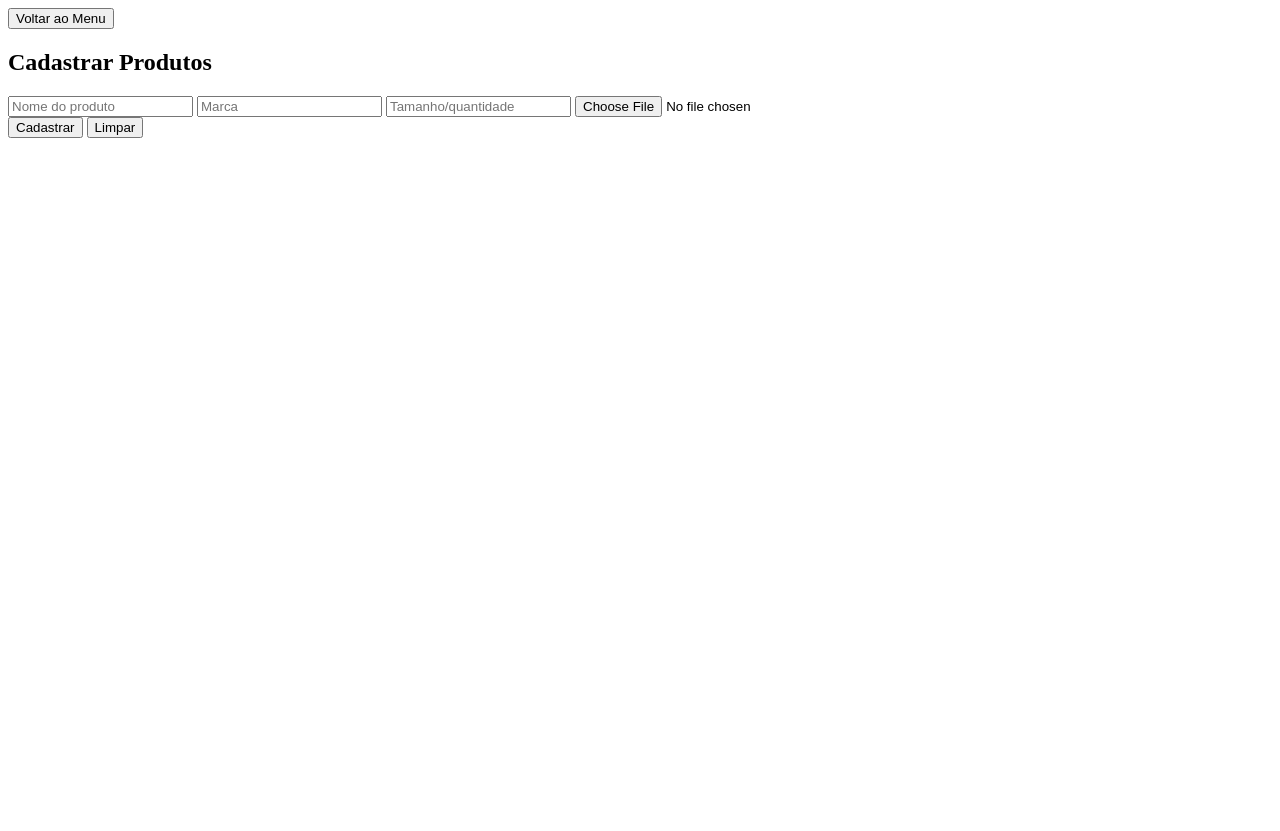
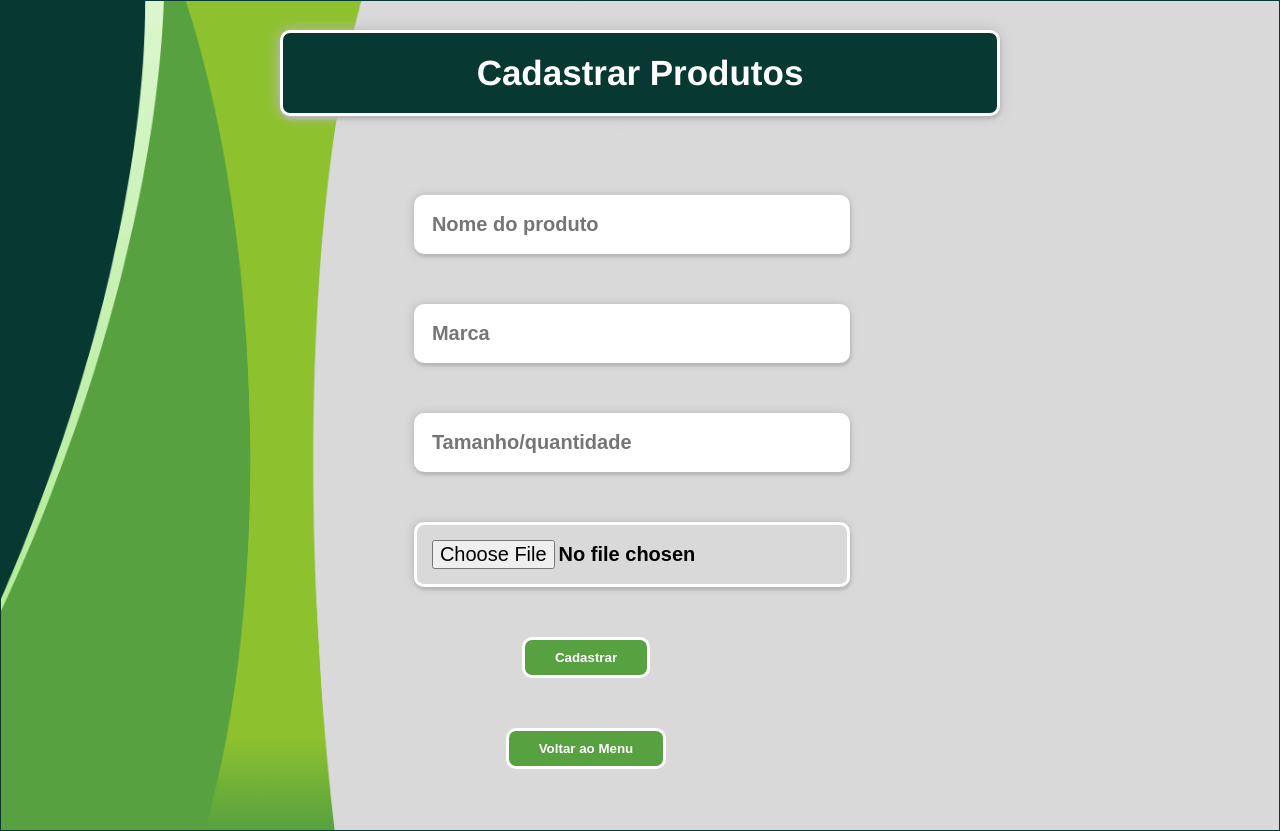
Before and after one commit to Prado94Rafael/Projeto-Promocao-Supermecado, a PHP site: page /menu/cadastrar_produto.php in a window 1280 px wide. Before the commit the page ends 138 px from the top, so only its background shows below. Run offline with PHP 8.4, Linux system fonts and the light colour scheme.

Commit message:
Implementando CSS
Criando o style do sistema

```diff
--- a/menu/cadastrar_produto.php
+++ b/menu/cadastrar_produto.php
@@ -39,26 +39,35 @@ if ($_SERVER["REQUEST_METHOD"] == "POST") {
 }
 ?>
 <!DOCTYPE html>
-<html lang="en">
+<html lang="pt-br">
 <head>
     <meta charset="UTF-8">
     <meta name="viewport" content="width=device-width, initial-scale=1.0">
+    <link rel="stylesheet" href="../style.css" alt="text-css">
+    <script src="./script.js"></script>
     <title>Cadastrar Produto</title>
 </head>
 <body>
-    <a href="../menu.php"><button>Voltar ao Menu</button></a>
-    <h2 class="TituloPage" id="secCadastProd">Cadastrar Produtos</h2>
 
-    <form action="<?php echo htmlspecialchars($_SERVER["PHP_SELF"]); ?>" method="post" enctype="multipart/form-data" id="formCadProd">
-        <input type="text" name="NomeProduto" id="NomeProduto" placeholder="Nome do produto" class="styleInputs">
-        <input type="text" name="Marca" id="Marca" placeholder="Marca" class="styleInputs">
-        <input type="text" name="TamQuant" id="TamQuant" placeholder="Tamanho/quantidade" class="styleInputs">
-        <input type="file" name="Imagem" id="Imagem" class="styleInputs">
+    <div class="backgroud-img">
+        <div class="conteudo">
 
-        <div class="botoesInput">
-            <input type="submit" name="Cadastrar" id="Cadastrar" value="Cadastrar" class="botoesMenu">
-            <input type="submit" name="Limpar" id="Limpar" value="Limpar" class="botoesMenu" onclick="limparFormProd()">
+            <h2 class="TituloPage" id="secCadastProd">Cadastrar Produtos</h2>
+            <div class="formulario-cadastro">
+                <form action="<?php echo htmlspecialchars($_SERVER["PHP_SELF"]); ?>" method="post" enctype="multipart/form-data" id="formCadProd">
+                    <input type="text" name="NomeProduto" id="NomeProduto" placeholder="Nome do produto" class="botoesMenu">
+                    <input type="text" name="Marca" id="Marca" placeholder="Marca" class="botoesMenu">
+                    <input type="text" name="TamQuant" id="TamQuant" placeholder="Tamanho/quantidade" class="botoesMenu">
+                    <input type="file" name="Imagem" id="Imagem" class="botoesMenu">
+
+                    <div class="botoesInput">
+                        <input type="submit" name="Cadastrar" id="Cadastrar" value="Cadastrar" class="botao-cadastro">
+                        <!-- <input type="submit" name="Limpar" id="Limpar" value="Limpar" class="botoesMenu" onclick="limparFormProd()"> -->
+                    </div>
+                </form>
+                <a href="../menu.php"><button class="botao-cadastro">Voltar ao Menu</button></a>
+            </div>
         </div>
-    </form>
+    </div>
 </body>
 </html>
--- /dev/null
+++ b/style.css
@@ -0,0 +1,170 @@
+:root{
+    --color-verde-limao: #40DE63;
+    --color-verde-folha: #57A140;
+    --color-verde-hover: #31a548;
+    --color-verde-forte: #073832;
+    --color-cinza-claro: #cccc;
+    --shadow-sombra: rgb(185, 185, 185);
+    --shadow-box: 1px 3px 3px rgb(185, 185, 185),
+    -1px 0 0.4em rgb(185, 185, 185);
+}
+body{
+    margin: 0;
+    padding: 0;
+    font-family: 'Franklin Gothic Medium';
+    text-align: center;
+}
+
+/* LOGIN */
+.teladelogin{
+    width: 95vh;
+    height: 60vh;
+    border-radius: 25px;
+    margin: auto;
+    margin-top: 20vh;
+    display: flex;
+    box-shadow: var(--shadow-box);
+}
+.titulo{
+    width: 400px;
+    height: 100%;
+    border-radius: 25px 0 0 25px;
+    background-color: var(--color-verde-limao);
+    color: white;
+}
+.titulo p{
+    text-transform: uppercase;
+    margin-left: 10px;
+    font-weight: bold;
+    text-shadow: 5px 5px 3px var(--shadow-sombra);
+}
+.h1-1{
+    margin-top: 5vh;
+    font-size: 15vh;
+    line-height: 70px;
+}
+.h1-2{
+    margin-top: -100px;
+    font-size: 20vh;
+    line-height: 150px;
+}
+.h1-3{
+    font-size: 20vh;
+    margin-top: -150px;
+    line-height: 150px;
+}
+.formulario{
+    width: 100%;
+    padding-top: 20vh;
+    text-align: center;
+}
+input[name="username"] {
+    width: 40vh;
+    height: 40px;
+    text-align: center;
+    font-size: 18px;
+    background-color: var(--color-cinza-claro);
+    border: none;
+    box-shadow: var(--shadow-box);
+}
+input[name="password"] {
+    margin-top: 40px;
+    width: 40vh;
+    height: 40px;
+    text-align: center;
+    font-size: 18px;
+    background-color: var(--color-cinza-claro);
+    border: none;
+    box-shadow: var(--shadow-box);
+}
+.botaoentrar{
+    margin-top: 50px;
+    padding: 10px 100px;
+    background-color: var(--color-verde-limao);
+    border: 3px solid white;
+    border-radius: 10px;
+    color: white;
+    font-family: 'Franklin Gothic Medium';
+    font-weight: bold;
+    text-transform: uppercase;
+    box-shadow: var(--shadow-box);
+}
+.botaoentrar:hover{
+    background-color: var(--color-verde-hover);
+ }
+span{
+    color: var(--color-cinza-claro);
+    margin-top: 30px;
+}
+
+/* MENU */
+.backgroud-img{
+    background-image: url(./menu/imagem/Promoções.png);
+    background-repeat: no-repeat;
+    background-size: 100% 100%;
+    border: 1px solid var(--color-verde-forte);
+    height: 100%;
+}
+.conteudo{
+    margin: auto;
+    width: 90vh;
+    height: 100vh;
+}
+.TituloPage{
+    background-color: var(--color-verde-forte);
+    color: white;
+    padding: 20px 50px;
+    font-size: 35px;
+    border: 3px solid white;
+    border-radius: 10px;
+    box-shadow: var(--shadow-box);
+}
+.menu-lista{
+    margin-top: 90px;
+}
+.botoesMenu{
+    list-style-type: none;
+    width: 50vh;
+    padding: 15px;
+    margin-top: 50px;
+    margin-left: 15%;
+    font-weight: bold;
+    font-size: 20px;
+    border: 3px solid white;
+    border-radius: 10px;
+    box-shadow: var(--shadow-box);
+}
+.botoesMenu:hover{
+    border: 3px solid var(--color-verde-forte);
+}
+a{
+    text-decoration: none;
+    color: var(--color-verde-forte);
+}
+
+/* CADASTRAR ESTABELECIMENTO  */
+.botoesInput{
+    margin: auto;
+}
+.formulario-cadastro{
+    margin-right: 15%;
+
+}
+.botao-cadastro{
+    background-color: var(--color-verde-folha);
+    padding: 10px 30px;
+    margin-top: 50px;
+    color: white;
+    font-weight: bold;
+    border: 3px solid white;
+    border-radius: 10px;
+    box-shadow: 1px 3px 3px var(--sombra),
+    -1px 0 0.4em var(--sombra);
+}
+.botao-cadastro:hover{
+    border: 3px solid #073832;
+}
+
+#voltar-ao-menu{
+    padding: 10px 30px;
+}
```
Also changed, not shown: index.php (+22 -10 lines), menu.php (+13 -9 lines), menu/cadastrar_estabelecimento.php (+20 -14 lines), menu/promocoes.php (+11 -5 lines), menu/imagem/Promoções.png (added).
